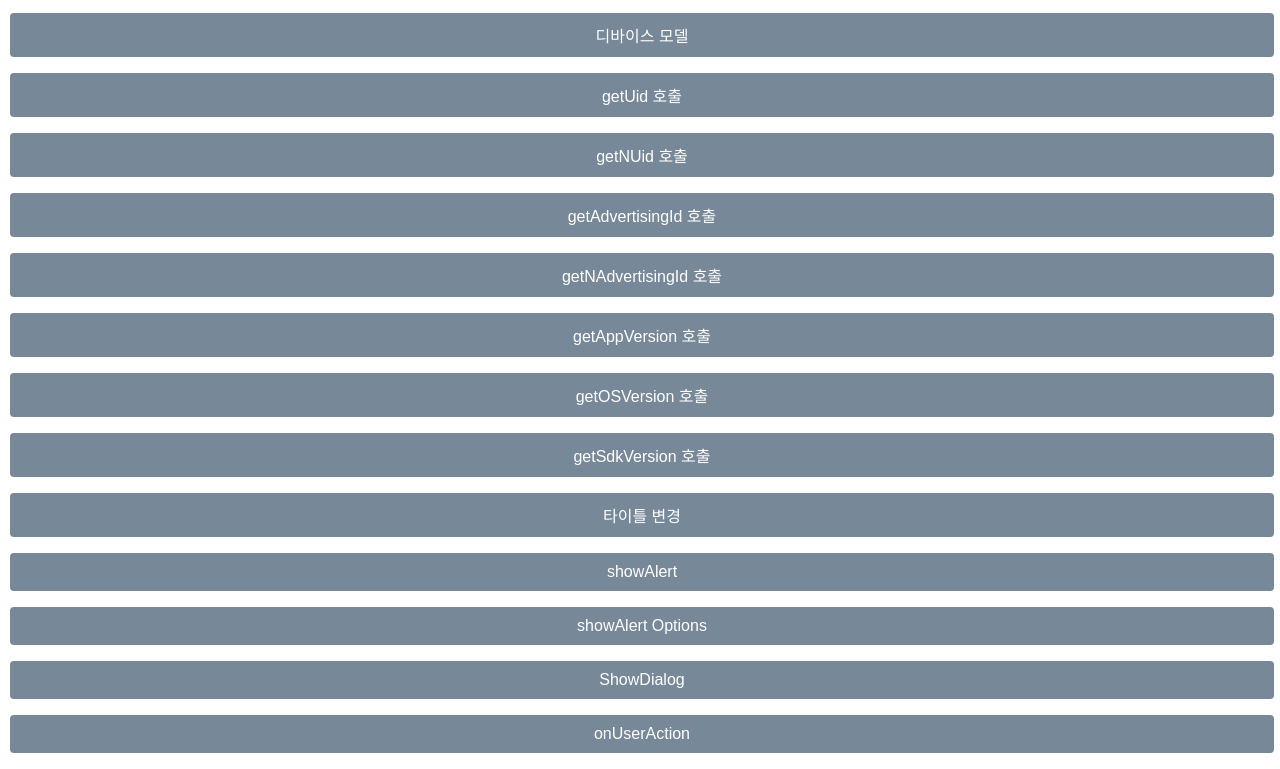
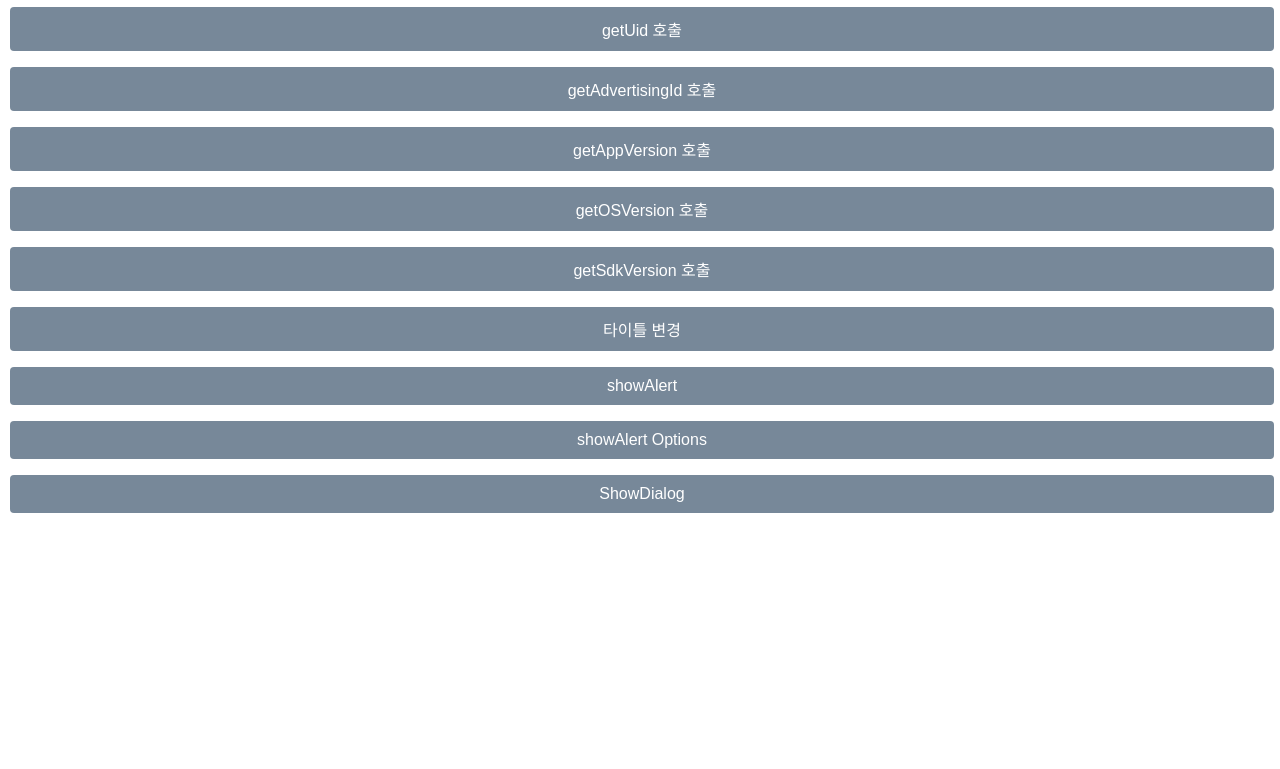
Before and after one commit to johyewon-nbt/johyewon-nbt.github.io, a plain HTML site: page index.html in a window 1280 px wide. Shown: the part 330-1099 px from the top of the page. After the commit the page ends 859 px from the top, so only its background shows below. Drawn offline with Linux system fonts and the light colour scheme.

Commit message:
Update index.html

```diff
--- a/index.html
+++ b/index.html
@@ -2,7 +2,7 @@
 <html>
 <head>
     <meta name="viewport" content="width=device-width, initial-scale=1, maximum-scale=1">
-    <script type="text/javascript" src="adison-global-interface.js"></script>
+    <script type="text/javascript" src="adison-interface.js"></script>
     <style>
         .title {
             font-family: AppleSDGothicNeo;
@@ -33,40 +33,25 @@
         }
 
     </style>
-    <title>글로벌 JavascriptInterface Test</title>
+    <title>Core JavascriptInterface Test</title>
 </head>
 <body>
 
-    <h1 class="title">글로벌 JavascriptInterface Test</h1>
+    <h1 class="title">Core JavascriptInterface Test</h1>
     <input type="button" class="button" onclick="window.close()" value="웹뷰 닫기"/>
     <input type="button" class="button" onclick="window.perform('')" value="perform 실행"/>
     <input type="button" class="button" onclick="window.open('', '')" value="내부 화면 열기"/>
     <input type="button" class="button" onclick="window.openExternal('', '')" value="외부 화면 열기"/>
-    <input type="button" class="button" onclick="window.getDeviceModel().then((result) => {
-                alert(result.device_model)
-            }).catch((e) => {
-                console.error('An error is detected while loading ad: ' + e.message);
-            })" value="디바이스 모델"/>
     <input type="button" class="button" onclick="window.getUid().then((result) => {
                 alert(result.uid)
             }).catch((e) => {
                 console.error('An error is detected while loading ad: ' + e.message);
             })" value="getUid 호출"/>
-    <input type="button" class="button" onclick="window.getNUid().then((result) => {
-                alert(result.n_uid)
-            }).catch((e) => {
-                console.error('An error is detected while loading ad: ' + e.message);
-            })" value="getNUid 호출"/>
     <input type="button" class="button" onclick="window.getAdvertisingId().then((result) => {
                 alert(result.advertising_id)
             }).catch((e) => {
                 console.error('An error is detected while loading ad: ' + e.message);
             })" value="getAdvertisingId 호출"/>
-    <input type="button" class="button" onclick="window.getNAdvertisingId().then((result) => {
-                alert(result.n_advertising_id)
-            }).catch((e) => {
-                console.error('An error is detected while loading ad: ' + e.message);
-            })" value="getNAdvertisingId 호출"/>
     <input type="button" class="button" onclick="window.getAppVersion().then((result) => {
                 alert(result.app_version)
             }).catch((e) => {
@@ -86,7 +71,6 @@
     <input type="button" class="button" onclick="window.showAlert('테스트')" value="showAlert"/>
     <input type="button" class="button" onclick="window.showAlert('', '')" value="showAlert Options"/>
     <input type="button" class="button" onclick="window.showDialog('', '')" value="ShowDialog"/>
-    <input type="button" class="button" onclick="window.onUserAction('', '')" value="onUserAction"/>
 
 </body>
 </html>
```
